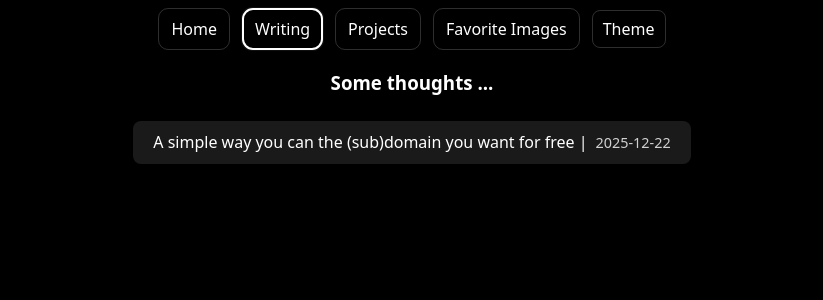
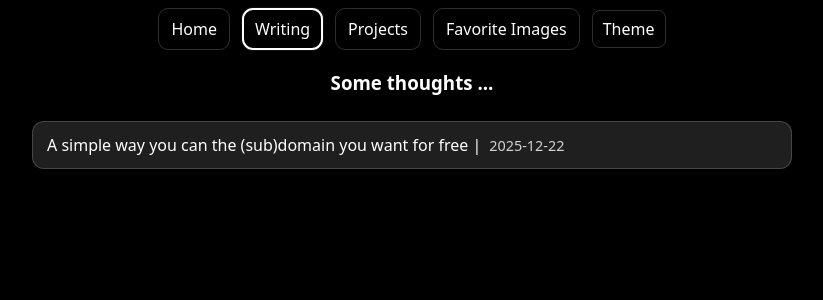
Before and after one commit to ryanduan02/website, a React (Vite) app: page / in a window 1280 px wide. Both pictures are taken after a click on the tab "Writing". Shown: the top 300 px of the page, without its empty margins (228-1051 px from the left). Built offline with nearby package versions, Linux system fonts and the light colour scheme.

Commit message:
fix post size

```diff
--- a/src/App.css
+++ b/src/App.css
@@ -382,8 +382,9 @@ h2 {
 .postTitleRow {
   display: flex;
   align-items: baseline;
-  justify-content: center;
+  justify-content: flex-start;
   gap: 8px;
+  flex-wrap: wrap;
 }
 
 .postDate {
@@ -394,6 +395,17 @@ h2 {
 .postItem {
   list-style: none;
   margin: 0 0 12px 0;
+  width: 100%;
+  max-width: 760px;
+}
+
+.postCard {
+  width: 100%;
+  text-align: left;
+  border: 1px solid var(--border);
+  background: color-mix(in srgb, var(--bg) 88%, var(--text) 12%);
+  border-radius: 12px;
+  padding: 12px 14px;
 }
 
 .postHeader {
```
